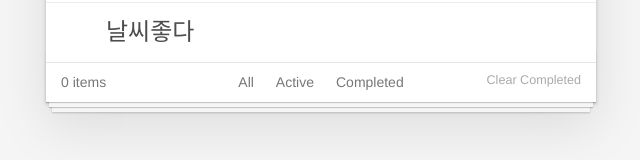
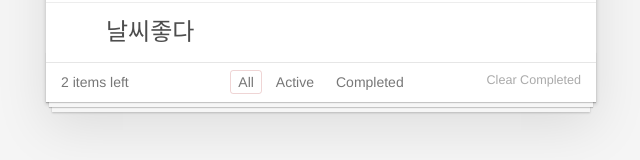
Before and after one commit to react-study/playground-4, a React app: page / in a window 1280 px wide. Shown: the part 313-473 px from the top of the page, without its empty margins (319-959 px from the left). Built offline with nearby package versions, Linux system fonts and the light colour scheme.

Commit message:
fix. app.js, footer.js

```diff
--- a/src/App.js
+++ b/src/App.js
@@ -24,9 +24,9 @@ class App extends React.Component {
           id: 1002
         }
       ],
-      editingId: null
+      editingId: null,
+      filterName: 'All'
     };
-    // this.addTodo = this.addTodo.bind(this);
   }
   addTodo(text) {
     this.setState({ // state를 바꾸며 렌더도 해라.
@@ -103,11 +103,34 @@ class App extends React.Component {
     });
   }
 
+  selectFilter(f) {
+    this.setState({
+      filterName: f
+    });
+  }
+
   render(){
     const {
       todos,
-      editingId
+      editingId,
+      filterName
     } = this.state;
+
+    // 1. if 3개 방법
+    const filteredTodos = todos.filter(v=> {
+      if(
+        filterName  === 'All' ||
+        (filterName === 'Active' && !v.isDone) ||
+        (filterName === 'Completed' && v.isDone)
+      ) return true;
+    });
+
+    // 2. 삼항식 방법
+    // const filteredTodos = filterName === 'All' ? todos : (
+    //     filterName === 'Active' ? todos.filter( v => !v.isDone) : todos.filter( v => v.isDone)
+    //   )
+
+    const activeLength = todos.filter(v => !v.isDone).length;
 
     return (
       <div className="todo-app">
@@ -116,7 +139,7 @@ class App extends React.Component {
           toggleAll={()=> this.toggleAll()}
         />
         <TodoList
-          todos={this.state.todos}
+          todos={filteredTodos}
           editingId = {editingId}
           deleteTodo={id => this.deleteTodo(id)}
           editTodo={id => this.editTodo(id)}
@@ -125,6 +148,9 @@ class App extends React.Component {
           toggleTodo={id => this.toggleTodo(id)}
         />
         <Footer
+          filterName = {filterName}
+          activeLength = {activeLength}
+          selectFilter = {f => this.selectFilter(f)}
           deleteCompleted = {() => this.deleteCompleted()}
         />
       </div>
--- a/src/Footer.js
+++ b/src/Footer.js
@@ -1,27 +1,40 @@
 import React from 'react';
+import ClassNames from 'classnames';
 
 class Footer extends React.Component {
   render(){
+    const {
+      filterName,
+      activeLength,
+      selectFilter,
+      deleteCompleted
+    } = this.props;
+
+    const filters= ['All', 'Active', 'Completed'];
+
     return (
       <div className="footer">
         <span className="todo-count">
-          <strong>0</strong>{' '}
-          <span>items</span>{' '}
+          <strong>{activeLength}</strong>{' '}
+          <span>item{activeLength === 1 ? '' : 's'}</span>{' '}
+          left
         </span>
         <ul className="todo-filters">
-          <li>
-            <a>All</a>
-          </li>
-          <li>
-            <a>Active</a>
-          </li>
-          <li>
-            <a>Completed</a>
-          </li>
+          {
+            filters.map(f => (
+              <li key={`filter_${f}`}>
+                <a
+                  className={ClassNames({
+                    selected: f === filterName
+                  })}
+                  onClick={()=> selectFilter(f)}
+                >{f}</a>
+              </li>
+            ))}
         </ul>
         <button
           className="todo-delete-completed"
-          onClick={this.props.deleteCompleted}
+          onClick={deleteCompleted}
         >
           Clear Completed
         </button>
```
